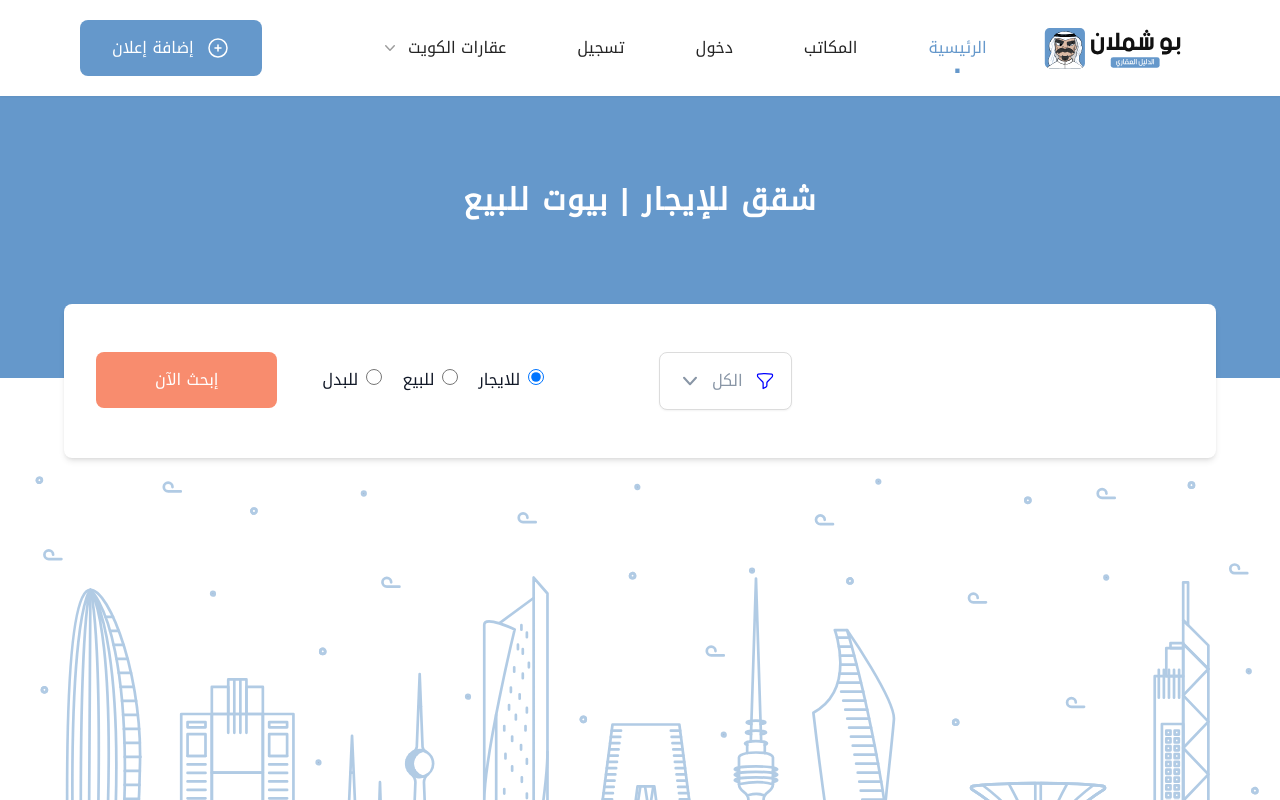
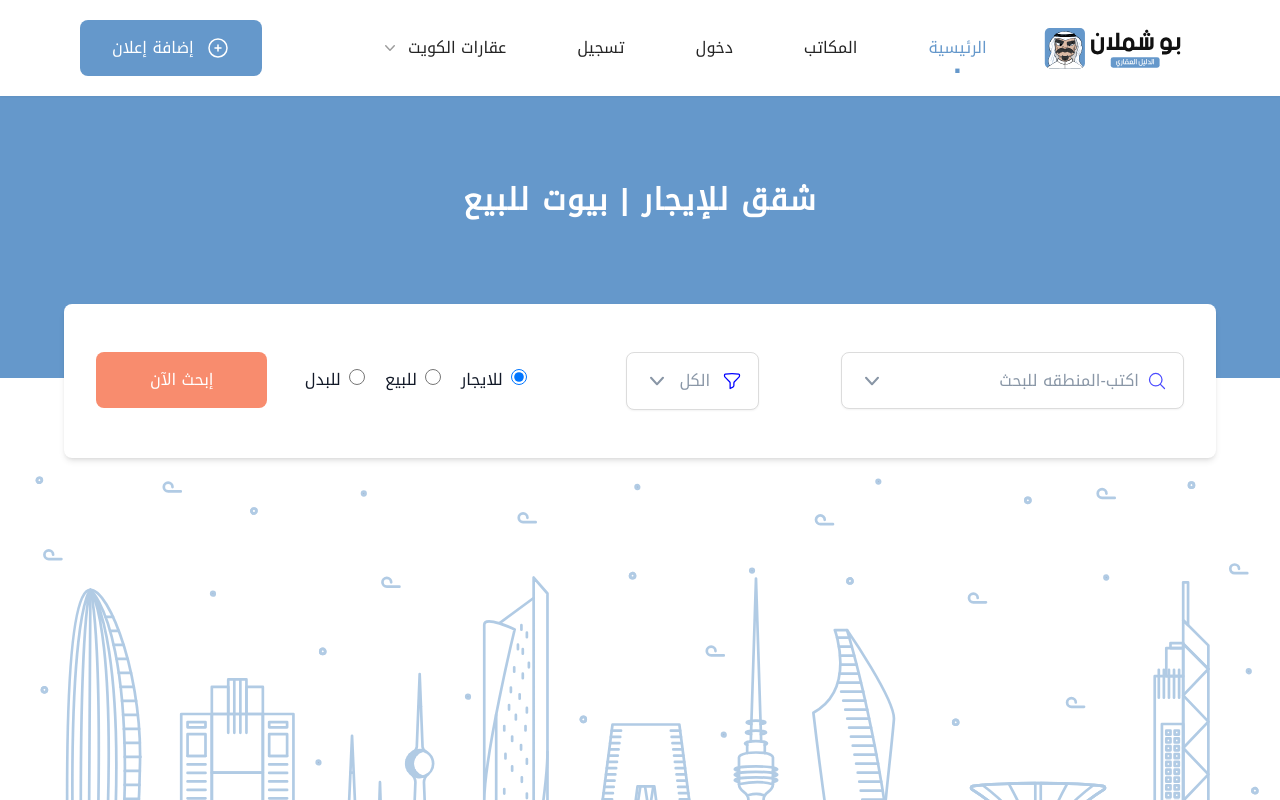
Before and after one commit to samiur-r/square-feet, a Next.js app: page / in a window 1280 px wide. Shown: the top 800 px of the page. Built offline with nearby package versions, Linux system fonts and the light colour scheme.

Commit message:
test: page insight speed optimization

```diff
--- a/src/components/SearchBox/index.tsx
+++ b/src/components/SearchBox/index.tsx
@@ -2,6 +2,8 @@ import React, { useEffect, useState } from 'react'
 import Link from 'next/link'
 
 import ListBox from 'components/ListBox'
+import AutoComplete from 'components/AutoComplete'
+import FilterAutoComplete from 'components/FilterAutoComplete'
 import CTA from 'components/CTA'
 
 const propertyTypes = [
@@ -990,6 +992,7 @@ const SearchBox = () => {
   }, [isfilterComboboxOpen])
 
   return (
+    <>
       <div className="container relative z-10 max-w-6xl md:flex gap-5 grid grid-cols-1 w-full md:w-auto px-8 py-12 md:-mt-20 md:rounded-lg md:shadow-md bg-custom-white-lighter md:bg-white">
         <Link href="/filter">
           <div className="grid h-max md:w-2/12 w-full mt-5 md:mt-0 order-4 md:order-1">
@@ -1045,7 +1048,32 @@ const SearchBox = () => {
             bgGray
           />
         </div>
+        <div className="md:w-4/12 order-2 md:order-4">
+          <AutoComplete
+            locations={locations}
+            isHomePage
+            canUpdateFilterAutoCompleteShow={canUpdateFilterAutoCompleteShow}
+            handleCanUpdateFilterAutoCompleteShow={
+              setCanUpdateFilterAutoCompleteShow
+            }
+            selectedLocation={locationSelected}
+          />
         </div>
+      </div>
+      {showFilterCombobox && (
+        <div className="fixed md:hidden w-screen h-full z-20 pt-1 px-5 bg-white top-0 left-0">
+          <FilterAutoComplete
+            locations={locations}
+            purposes={purposes}
+            propertyTypes={propertyTypes}
+            isfilterComboboxOpen={isfilterComboboxOpen}
+            handleIsfilterComboboxOpen={setIsfilterComboboxOpen}
+            showOptions
+            handleLocationChanged={handleLocationChanged}
+          />
+        </div>
+      )}
+    </>
   )
 }
 
```
Lines whose indentation alone changed are shown as unchanged.
